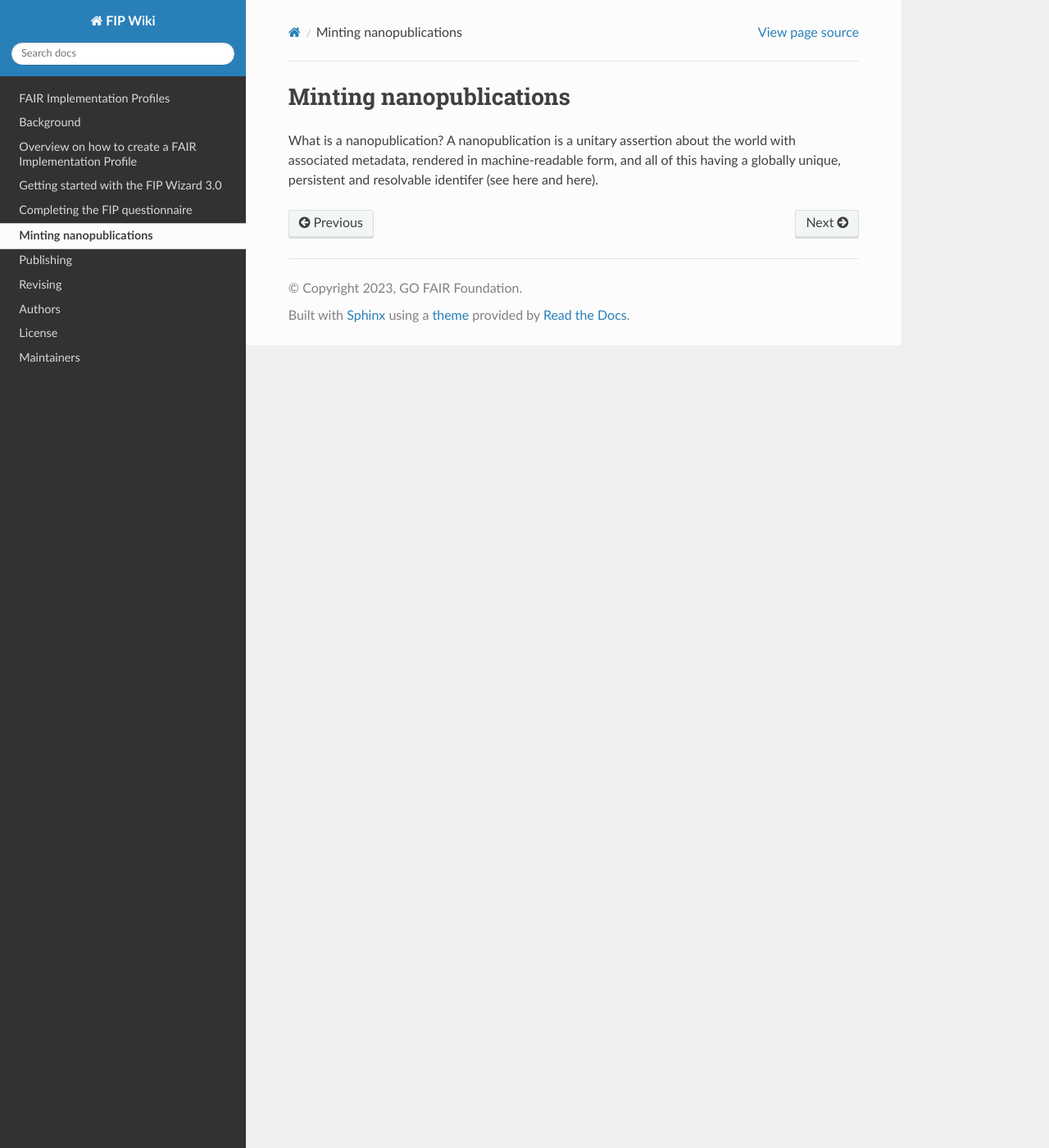
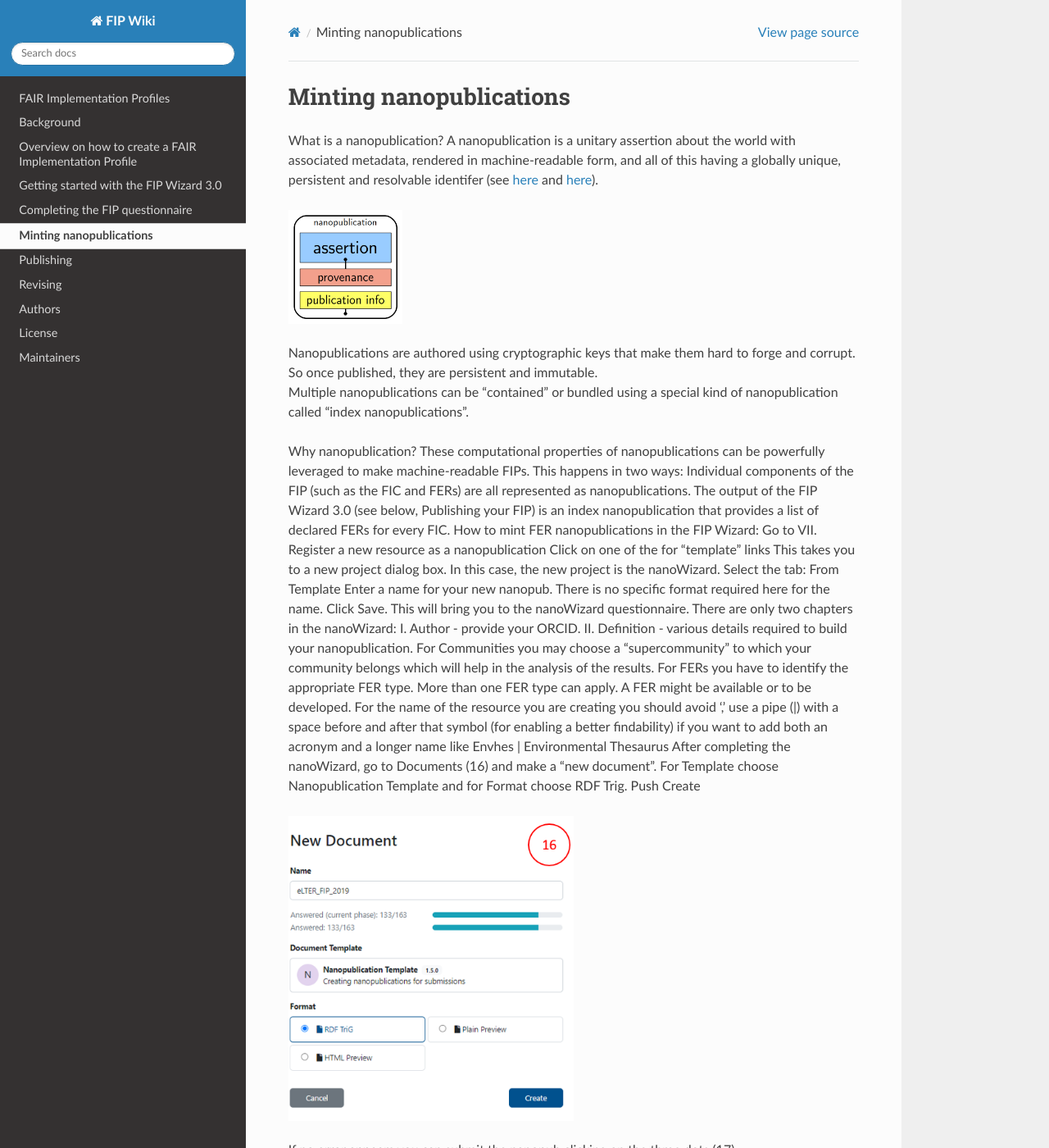
Before and after one commit to gofair-foundation/fip, a Sphinx documentation site: the page built from docs/MintingNanopublications.md, in a window 1280 px wide and 1400 px high. Shown: the whole window at 82% size. Built offline with Sphinx 7.4.7 and the Read the Docs theme 2.0.0, drawn with Linux system fonts in a browser that asks for light colours; some of the changed text lies outside the part shown.

Commit message:
Update MintingNanopublications.md
Added further content

```diff
--- a/docs/MintingNanopublications.md
+++ b/docs/MintingNanopublications.md
@@ -1,4 +1,46 @@
 # Minting nanopublications
 
 What is a nanopublication?
-A nanopublication is a unitary assertion about the world with associated metadata, rendered in machine-readable form, and all of this having a globally unique, persistent and resolvable identifer (see here and here).
+A nanopublication is a unitary assertion about the world with associated metadata, rendered in machine-readable form, and all of this having a globally unique, persistent and resolvable identifer (see [here](https://nanopub.org/wordpress/) and [here](https://peerj.com/articles/cs-387/)).
+
+<p align="left"><img src="./_static/img/fipwug_ch3_img16flat.png" width="20%"></p>
+
+Nanopublications are authored using cryptographic keys that make them hard to forge and corrupt. So once published, they are persistent and immutable.
+Multiple nanopublications can be “contained” or bundled using a special kind of nanopublication called “index nanopublications”.
+
+Why nanopublication?
+These computational properties of nanopublications can be powerfully leveraged to make machine-readable FIPs.
+This happens in two ways:
+Individual components of the FIP (such as the FIC and FERs) are all represented as nanopublications.
+The output of the FIP Wizard 3.0 (see below, Publishing your FIP) is an index nanopublication that provides a list of declared FERs for every FIC.
+How to mint FER nanopublications in the FIP Wizard:
+Go to VII. Register a new resource as a nanopublication
+Click on one of the for “template” links
+This takes you to a new project dialog box. In this case, the new project is the nanoWizard.
+Select the tab: From Template
+Enter a name for your new nanopub.
+There is no specific format required here for the name.
+Click Save. This will bring you to the nanoWizard questionnaire.
+There are only two chapters in the nanoWizard:
+I. Author - provide your ORCID.
+II. Definition - various details required to build your nanopublication. For Communities you may choose a “supercommunity” to which your community belongs which will help in the analysis of  the results. For FERs you have to identify the appropriate FER type. More than one FER type can apply. A FER might be available or to be developed.
+For the name of the resource you are creating you should avoid ‘,’ use a pipe (|) with a space before and after that symbol (for enabling a better findability) if you want to add both an acronym and a longer name like Envhes | Environmental Thesaurus
+After completing the nanoWizard, go to Documents (16) and make a “new document”.
+For Template choose Nanopublication Template and for Format choose RDF Trig.
+Push Create
+
+<p align="left"><img src="./_static/img/fipwug_ch3_img16.png" width="50%"></p>
+
+If no error appears you can submit the nanopub clicking on the three dots (17):
+
+<p align="left"><img src="./_static/img/fipwug_ch3_img17.png" width="20%"></p>
+
+Choose Nanopub Server (not the local one, which is only for testing) and submit
+Click on view submission
+You will view the submission as a FER nanopub (18), the persistent identifier (nanopub URI) is highlighted in yellow
+
+<p align="left"><img src="./_static/img/fipwug_ch3_img18.png" width="70%"></p>
+
+This FER will now appear, automatically, in the drop downs of the question where the FER type is expected (e.g. identifier for F1).
+The newly created FER will not yet have a GFF qualification, as this review process will take a few days. If it is not accepted you will get a notification about the reason.
+You can, however, already use the FER before it gets a qualification.
```
